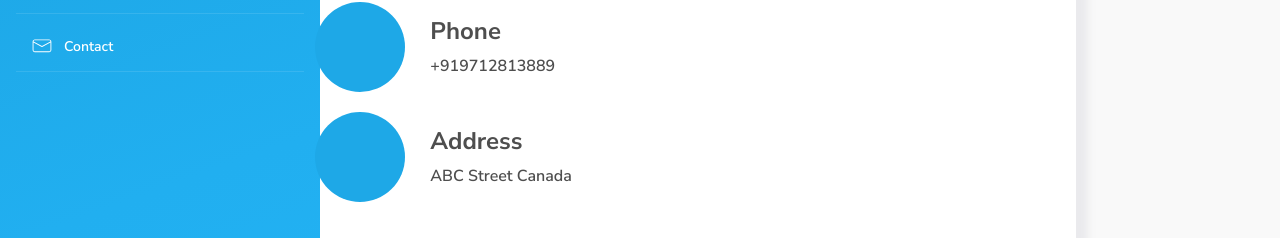
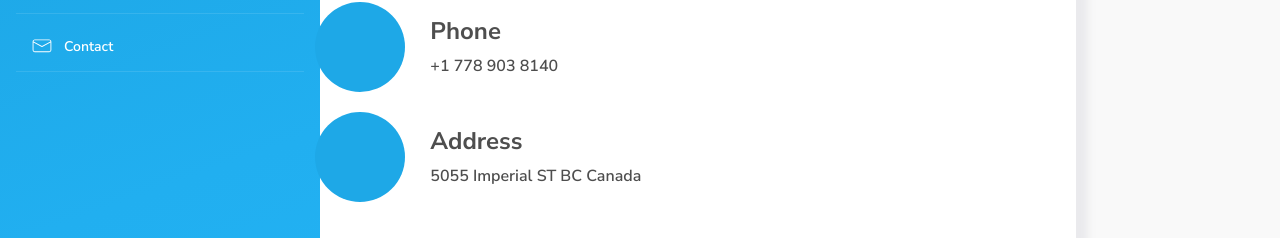
Before and after one commit to OdedaraRupa/portfolio_page, a React (Create React App) app: page /contact in a window 1280 px wide. Shown: the part 362-600 px from the top of the page. Built offline with nearby package versions, Linux system fonts and the light colour scheme; a web font is replaced by a local one.

Commit message:
Update contact details.

```diff
--- a/src/pages/Contact.js
+++ b/src/pages/Contact.js
@@ -11,13 +11,13 @@ export default function About() {
     {
       icon: "fa fa-phone",
       title: "Phone",
-      content: "+919712813889",
-      link: "tel:+919712813889"
+      content: "+1 778 903 8140",
+      link: "tel:+17789038140"
     },
     {
       icon: "fa fa-address-book",
       title: "Address",
-      content: "ABC Street Canada",
+      content: "5055 Imperial ST BC Canada",
       link: "#"
     }
   ]
```
